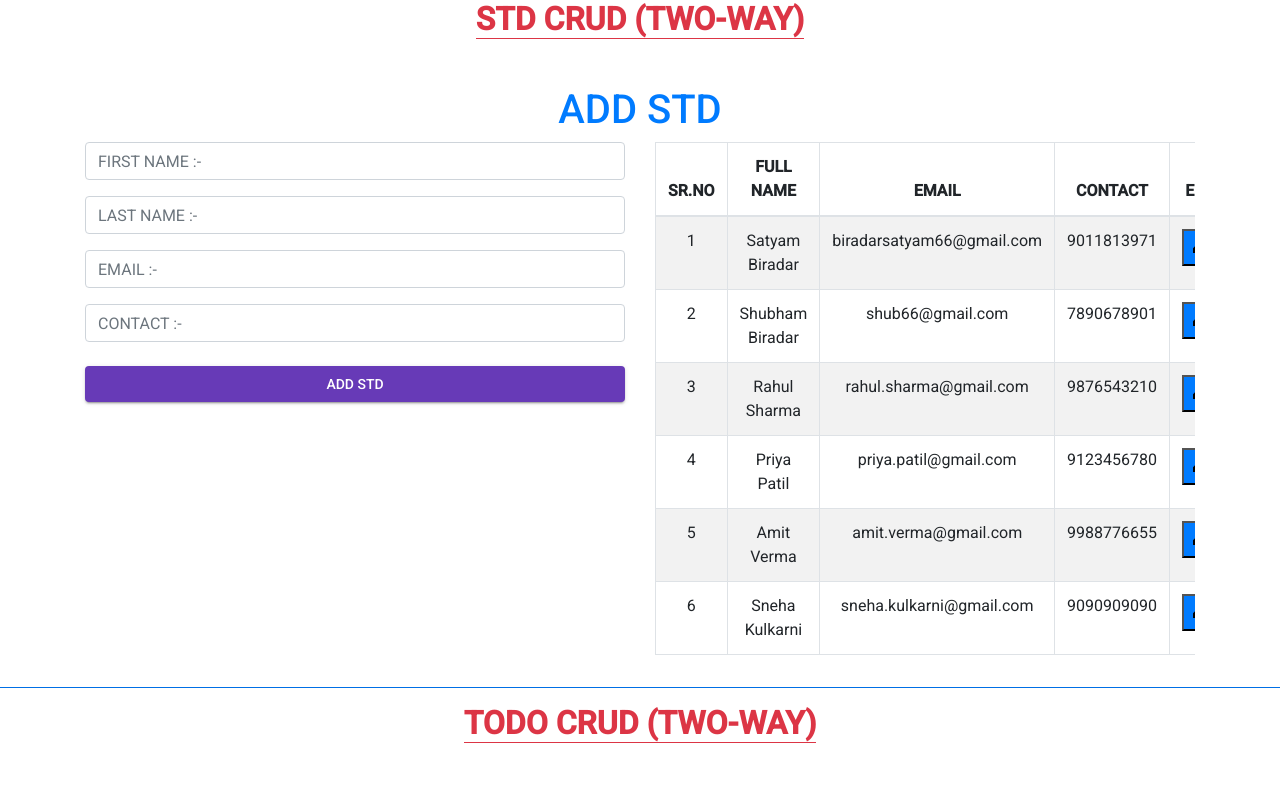
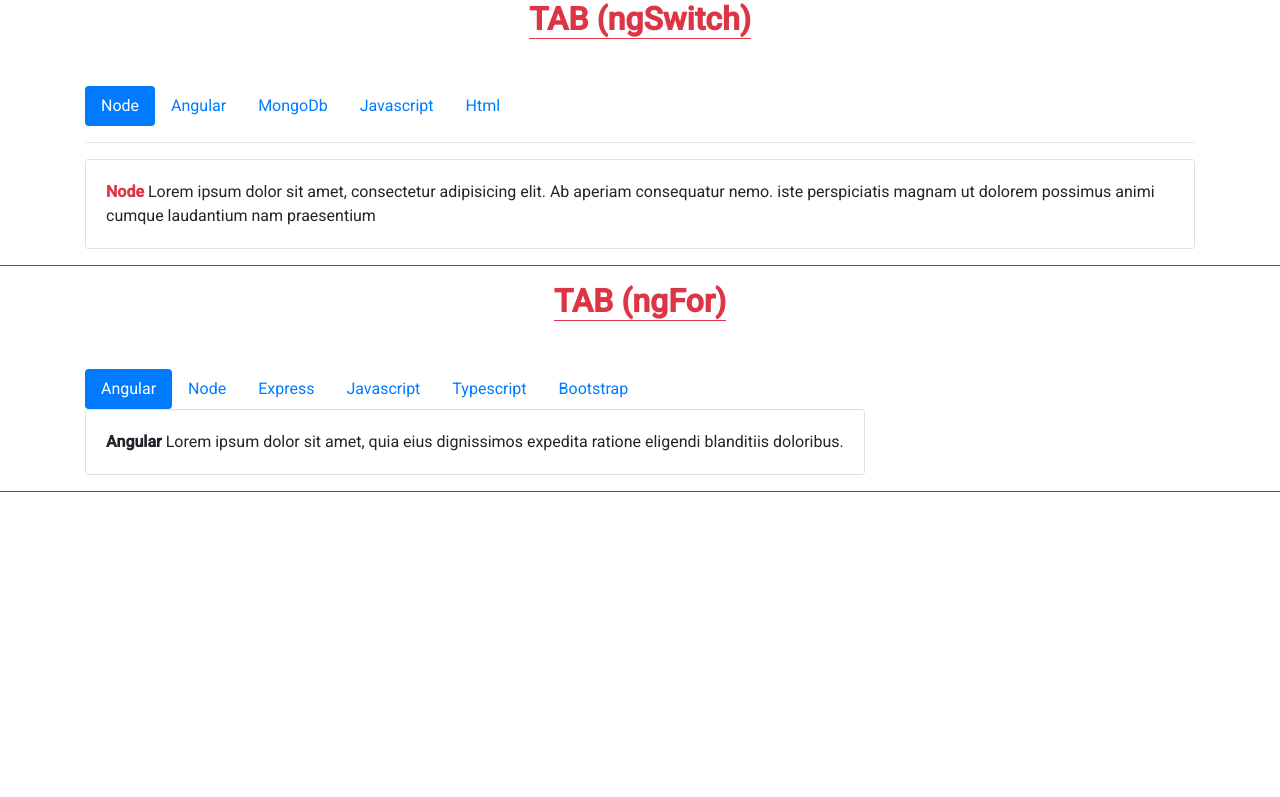
Before and after one commit to biradarsatyam66-eng/OurNewApp, an Angular app: page / in a window 1280 px wide. Shown: the top 797 px of the page. Built offline with nearby package versions, Linux system fonts and the light colour scheme.

Commit message:
tab task by ngfor,ngSwitch

```diff
--- a/src/app/app.component.html
+++ b/src/app/app.component.html
@@ -1,24 +1,36 @@
-<app-std-twoway></app-std-twoway>
+<app-tabng-switch></app-tabng-switch>
 
 <hr class="bg-primary">
 
-<app-twowaytodo></app-twowaytodo>
+<!-- <app-std-twoway></app-std-twoway> -->
 
-<!-- <app-std-crud></app-std-crud> -->
+<!-- <hr class="bg-primary"> -->
 
-<!-- <app-todo-crud></app-todo-crud> -->
+<!-- <app-twowaytodo></app-twowaytodo> -->
+
+<!-- <hr class="bg-primary"> -->
+
+<!-- <app-std-crud></app-std-crud>
 
 <hr class="bg-primary">
 
-<!-- <app-todo></app-todo>
+<app-todo-crud></app-todo-crud>
 
 <hr class="bg-primary">
 
-<app-event></app-event> -->
+<app-todo></app-todo>
 
-<!-- <app-image></app-image> -->
+<hr class="bg-primary">
 
-<!-- <h3 class="text-center text-primary mt-2 mb-3">
+<app-event></app-event>
+
+<hr class="bg-primary">
+
+<app-image></app-image>
+
+<hr class="bg-primary">
+
+<h3 class="text-center text-primary mt-2 mb-3">
   {{title}}
 </h3>
 
--- a/src/app/app.module.ts
+++ b/src/app/app.module.ts
@@ -17,6 +17,7 @@ import { TwowaytodoComponent } from './twowaytodo/twowaytodo.component';
 import { FormsModule } from '@angular/forms';
 import { StdTwowayComponent } from './std-twoway/std-twoway.component';
 import {MatSnackBarModule} from '@angular/material/snack-bar';
+import { TabngSwitchComponent } from './tabng-switch/tabng-switch.component';
 
 
 
@@ -31,7 +32,8 @@ import {MatSnackBarModule} from '@angular/material/snack-bar';
     TodoCRUDComponent,
     StdCRUDComponent,
     TwowaytodoComponent,
-    StdTwowayComponent
+    StdTwowayComponent,
+    TabngSwitchComponent
   ],
   imports: [
     BrowserModule,
--- /dev/null
+++ b/src/app/tabng-switch/tabng-switch.component.html
@@ -0,0 +1,109 @@
+<h2 class="text-center mb-5 text-danger"><strong class="border-bottom border-danger">TAB (ngSwitch)</strong></h2>
+
+<div class="container">
+    <div class="row">
+        <div class="col-md-12">
+            <div class="ul nav nav-pills">
+                <li class="nav-item"
+                (click)="onclick('node')">
+                    <a href="javascript:;" class="nav-link"
+                    [ngClass]="{active : selectedTab.toLowerCase().includes('node')}">
+                        Node
+                    </a>
+                </li>
+                <li class="nav-item"
+                (click)="onclick('angular')">
+                    <a href="javascript:;" class="nav-link"
+                    [ngClass]="{active : selectedTab.toLowerCase().includes('angular')}">
+                        Angular
+                    </a>
+                </li>
+                <li class="nav-item"
+                (click)="onclick('mongodb')">
+                    <a href="javascript:;" class="nav-link"
+                    [ngClass]="{active : selectedTab.toLowerCase().includes('mongodb')}">
+                        MongoDb
+                    </a>
+                </li>
+                <li class="nav-item"
+                (click)="onclick('javascript')">
+                    <a href="javascript:;" class="nav-link"
+                    [ngClass]="{active : selectedTab.toLowerCase().includes('javascript')}">
+                        Javascript
+                    </a>
+                </li>
+                <li class="nav-item"
+                (click)="onclick('html')">
+                    <a href="javascript:;" class="nav-link"
+                    [ngClass]="{active : selectedTab.toLowerCase().includes('html')}">
+                        Html
+                    </a>
+                </li>
+            </div>
+
+            <hr>
+
+            <div class="card" [ngSwitch]="selectedTab.toLowerCase()">
+                <div class="card-body"
+                *ngSwitchCase="'node'">
+                    <strong class="text-danger">Node</strong> Lorem ipsum dolor sit amet, consectetur adipisicing elit. Ab aperiam consequatur nemo.
+                    iste perspiciatis magnam ut dolorem possimus animi cumque laudantium nam praesentium
+                </div>
+
+                <div class="card-body"
+                *ngSwitchCase="'angular'">
+                    <strong class="text-danger">Angular</strong> Lorem ipsum dolor sit amet, consectetur adipisicing elit. Ab aperiam consequatur nemo.
+                    iste perspiciatis magnam ut dolorem possimus animi cumque laudantium nam praesentium
+                </div>
+
+                <div class="card-body"
+                *ngSwitchCase="'mongodb'">
+                    <strong class="text-danger">MongoDb</strong> Lorem ipsum dolor sit amet, consectetur adipisicing elit. Ab aperiam consequatur nemo.
+                    iste perspiciatis magnam ut dolorem possimus animi cumque laudantium nam praesentium
+                </div>
+
+                <div class="card-body"
+                *ngSwitchCase="'javascript'">
+                    <strong class="text-danger">Javascript</strong> Lorem ipsum dolor sit amet, consectetur adipisicing elit. Ab aperiam consequatur nemo.
+                    iste perspiciatis magnam ut dolorem possimus animi cumque laudantium nam praesentium
+                </div>
+
+                <div class="card-body"
+                *ngSwitchCase="'html'">
+                    <strong class="text-danger">Html</strong> Lorem ipsum dolor sit amet, consectetur adipisicing elit. Ab aperiam consequatur nemo.
+                    iste perspiciatis magnam ut dolorem possimus animi cumque laudantium nam praesentium
+                </div>
+            </div>
+
+        </div>
+    </div>
+</div>
+
+<hr class="bg-primary">
+
+<h2 class="text-center mb-5 text-danger"><strong class="border-bottom border-danger">TAB (ngFor)</strong></h2>
+
+<div class="container">
+    <div class="row">
+        <div class="col-md-12">
+            <div class="ul nav nav-pills">
+                <li class="nav-item"
+                *ngFor="let skill of skillsArr">
+                    <a href="javascript:;" class="nav-link"
+                    (click)="onskilltab(skill.tabHeading)"
+                    [ngClass]="{active :  selectedSkill.toLowerCase() == skill.tabHeading.toLowerCase()}"
+                    >{{skill.tabHeading | titlecase}}</a>
+                </li>
+                <hr>
+
+                <div class="card">
+                    <div *ngFor="let skill of skillsArr">
+                        <div class="card-body"
+                    [innerHtml]="skill.tabContent"
+                    *ngIf="selectedSkill === skill.tabHeading"></div>
+                    </div>
+                </div>
+            </div>
+        </div>
+    </div>
+</div>
--- /dev/null
+++ b/src/app/tabng-switch/tabng-switch.component.ts
@@ -0,0 +1,61 @@
+import { Component, OnInit } from '@angular/core';
+
+@Component({
+  selector: 'app-tabng-switch',
+  templateUrl: './tabng-switch.component.html',
+  styleUrls: ['./tabng-switch.component.scss']
+})
+export class TabngSwitchComponent implements OnInit {
+
+  constructor() { }
+
+  selectedTab  :string= 'node'
+  ngOnInit(): void {
+  }
+
+  onclick(e:string){
+    this.selectedTab = e
+  }
+
+
+
+
+  skillsArr = [
+  {
+    tabHeading: 'angular',
+    tabContent: `<strong>Angular</strong> Lorem ipsum dolor sit amet,
+    quia eius dignissimos expedita ratione eligendi blanditiis doloribus.`
+  },
+  {
+    tabHeading: 'node',
+    tabContent: `<strong>Node</strong> Lorem ipsum dolor sit amet,
+    quia eius dignissimos expedita ratione eligendi blanditiis doloribus.`
+  },
+  {
+    tabHeading: 'express',
+    tabContent: `<strong>Express</strong> Lorem ipsum dolor sit amet,
+    quia eius dignissimos expedita ratione eligendi blanditiis doloribus.`
+  },
+  {
+    tabHeading: 'javascript',
+    tabContent: `<strong>JavaScript</strong> Lorem ipsum dolor sit amet,
+    quia eius dignissimos expedita ratione eligendi blanditiis doloribus.`
+  },
+  {
+    tabHeading: 'typescript',
+    tabContent: `<strong>TypeScript</strong> Lorem ipsum dolor sit amet,
+    quia eius dignissimos expedita ratione eligendi blanditiis doloribus.`
+  },
+  {
+    tabHeading: 'bootstrap',
+    tabContent: `<strong>Bootstrap</strong> Lorem ipsum dolor sit amet,
+    quia eius dignissimos expedita ratione eligendi blanditiis doloribus.`
+  }
+];
+
+  selectedSkill : string = 'angular'
+
+  onskilltab(e : string){
+    this.selectedSkill = e
+  }
+}
```
Also changed, not shown: src/app/tabng-switch/tabng-switch.component.scss (added), 1 other file (tests, documents, lock files or other folders).
